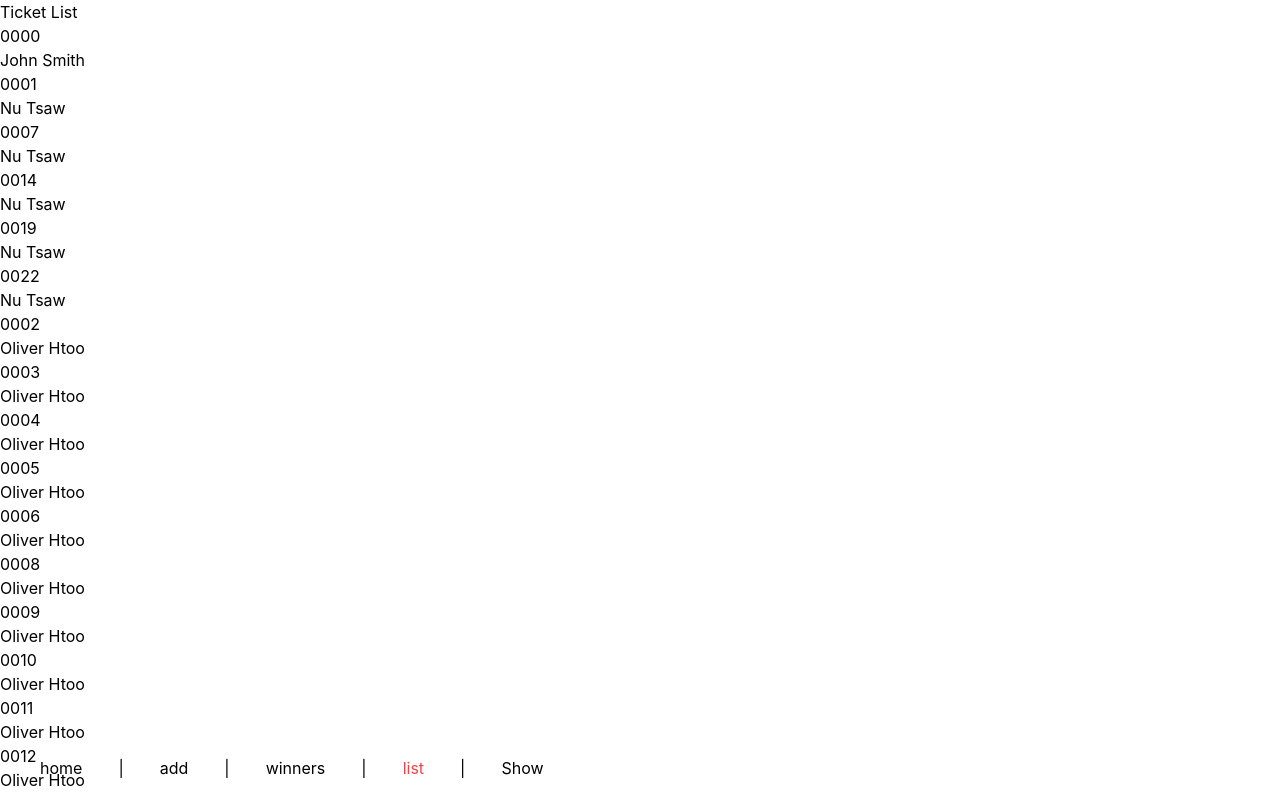
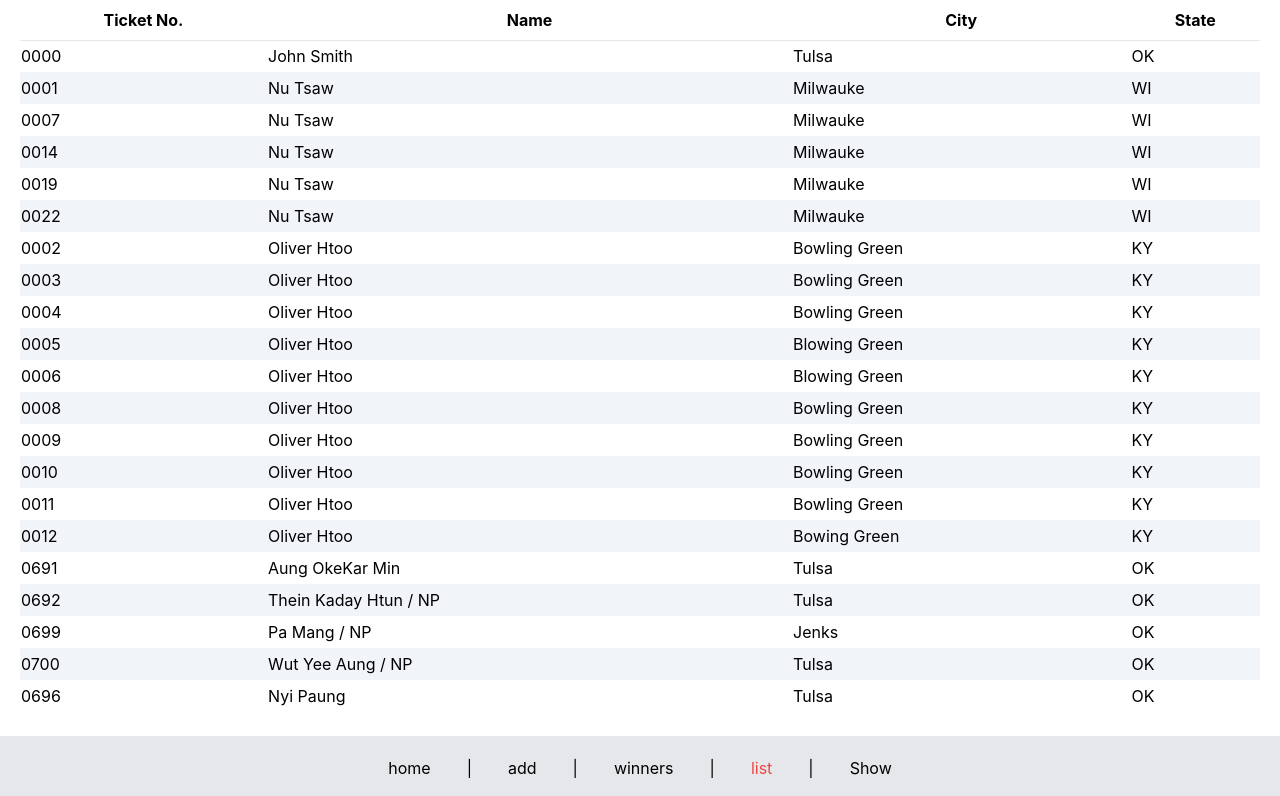
Before and after one commit to JubalThang/mwc_building_fun_luckydraw_2022, a React (Vite) app: page /list in a window 1280 px wide. Shown: the top 796 px of the page. Built offline with nearby package versions, Linux system fonts and the light colour scheme; data requests are answered from the project's data file.

Commit message:
mainPage clean up and move to Modal, TicketList page build, add background to navbar

```diff
--- a/src/App.css
+++ b/src/App.css
@@ -33,6 +33,9 @@
 
   .prize-div:hover {
     @apply border-white
+  }
+  .table-row {
+    @apply h-8
   }
 }
 
--- a/src/components/AddPage.jsx
+++ b/src/components/AddPage.jsx
@@ -1,19 +1,27 @@
 import { useLuckyContext } from '../Context/Context'
 
 export default function AddPage() {
-    const { postTicket } = useLuckyContext()
+    const { postTicket, tickets } = useLuckyContext()
 
     function handleSubmit(e) {
         e.preventDefault()
         let inputTicketCount = 0
-        let tickets = []
+        let addTickets = []
 
         if (e.target.ticket.value.includes('-')) {
             const arrayCount = e.target.ticket.value.split('-')
 
-            for (let i = parseInt(arrayCount[0]); i <= parseInt(arrayCount[1]); i++ ) {
+            for (let i = parseInt(arrayCount[0]); i <= parseInt(arrayCount[1]); i++) {
+                let t_number = ""
+                i < 1000 ? t_number = "0".concat(i.toString()) : i.toString()
+                if (checkIfTheTicketIsThere(t_number)) {
+                    alert('One of your input tickets is alreay there')
+                    e.target.reset()
+                    return
+                } else {
+
                     let ticket = {
-                    ticket_number: i.toString(),
+                        ticket_number: t_number,
                         user: {
                             name: e.target.name.value,
                             contact: e.target.contact.value,
@@ -21,12 +29,18 @@ export default function AddPage() {
                             state: e.target.state.value
                         }
                     }
-                tickets.push(ticket)
+                    addTickets.push(ticket)
+                }
             }
 
-        } else if(e.target.ticket.value.includes(',')) {
+        } else if (e.target.ticket.value.includes(',')) {
             inputTicketCount = e.target.ticket.value.split(',')
             inputTicketCount.map(t => {
+                if (checkIfTheTicketIsThere(t.toString())) {
+                    alert('One of your input tickets is alreay there')
+                    e.target.reset()
+                    return
+                }
                 let ticket = {
                     ticket_number: t.toString(),
                     user: {
@@ -36,9 +50,14 @@ export default function AddPage() {
                         state: e.target.state.value
                     }
                 }
-                tickets.push(ticket)
+                addTickets.push(ticket)
             })
-        } else if(e.target.ticket.value.length === 4) {
+        } else if (e.target.ticket.value.length === 4) {
+            if (checkIfTheTicketIsThere(e.target.ticket.value.toString())) {
+                alert('One of your input tickets is alreay there')
+                e.target.reset()
+                return
+            }
             let ticket = {
                 ticket_number: parseInt(e.target.ticket.value),
                 user: {
@@ -48,30 +67,24 @@ export default function AddPage() {
                     state: e.target.state.value
                 }
             }
-            tickets.push(ticket)
+            addTickets.push(ticket)
         }
         else {
             alert('Check your ticket input!!')
             return
         }
 
-
-        // const ticket = {
-        //     ticket_number : e.target.ticket.value,
-        //     user : {
-        //         name : e.target.name.value,
-        //         contact : e.target.contact.value,
-        //         city : e.target.city.value,
-        //         state : e.target.state.value
-        //     }
-        // }
-
-        postTicket(tickets)
+        postTicket(addTickets)
         e.target.reset()
     }
 
+    function checkIfTheTicketIsThere(num) {
+        if (tickets.find(t => t.ticket_number === num)) {
+            return true
+        }
+    }
     return (
-        <div className="w-full h-full bg-gray-100">
+        <div className="w-full h-full bg-gray-100 overflow-y-auto">
             <h1 className="text-center text-4xl p-5 font-semibold ">Enter ticket info</h1>
             <form className="w-96 mx-auto" onSubmit={(e) => handleSubmit(e)}>
                 <label htmlFor="ticket" className="label">Ticket No.</label>
@@ -87,7 +100,7 @@ export default function AddPage() {
                 <input type="text" name="city" className="input" required />
 
                 <label htmlFor="state" className="label">State</label>
-                <input type="text" name="state" className="input" required />
+                <input type="text" name="state" onInput={(e) => e.target.value = e.target.value.slice(0, 2)} className="input uppercase" required />
 
                 <input type="submit" className='submit mt-5 uppercase' pattern="/^[a-z]{2}$/" value="Add" />
             </form>
--- a/src/components/InputsModel.jsx
+++ b/src/components/InputsModel.jsx
@@ -1,9 +1,37 @@
 import Fireworks from "@fireworks-js/react";
+import { useEffect, useState } from "react";
 import { useLuckyContext } from "../Context/Context";
-import { useState } from "react";
 
-export default function InputsModel({ winner, loading, dummyLoading, reload, setFirst, setSecond, setThird, setFourth, btnDisable, isFireworksShoot }) {
-    const { isShowingSidebar } = useLuckyContext()
+export default function InputsModel({ winner, loading, onSubmitDraw, reload, isFireworksShoot, setTicketToSearch }) {
+    const [btnDisable, setbtnDisable] = useState(true)
+    const [first, setFirst] = useState('')
+    const [second, setSecond] = useState('')
+    const [third, setThird] = useState('')
+    const [fourth, setFourth] = useState('')
+    const { isShowingSidebar, selectedPrize } = useLuckyContext()
+
+    useEffect(() => {
+        if (first !== '' && second !== '' && third !== '' && fourth !== '') {
+            setbtnDisable(false)
+        } else {
+            setbtnDisable(true)
+        }
+        setTicketToSearch(first+second+third+fourth)
+    }, [first, second, third, fourth])
+
+    function handleOnSubmit(e) {
+        selectedPrize ? onSubmitDraw(e) : alert('Choose the prize first!'); return
+    }
+
+    function handleReload() {
+        setbtnDisable(true)
+        setFirst('')
+        setSecond('')
+        setThird('')
+        setFourth('')
+        setTicketToSearch('')
+        reload()
+    }
 
     return (
         <div className='absolute top-0 right-0 bottom-0 left-0 flex justify-center items-center'>
@@ -15,18 +43,18 @@ export default function InputsModel({ winner, loading, dummyLoading, reload, set
                                 <h1 className='text-center text-white text-5xl font-bold my-3 underline underline-offset-8 text-rainbow-animation'>Congratulation!</h1>
                                 <h1 className='text-center text-white text-4xl font-bold'>{winner.user.name}</h1>
                                 <h1 className='text-center text-white text-3xl font-bold pb-10'>{winner.user.state}</h1>
-                                <button className='btn mx-auto m-10' onClick={() => reload()}>Reload</button>
+                                <button className='btn mx-auto m-10' onClick={() => handleReload()}>Reload</button>
                             </>
                             :
                             <>
                                 <h1 className='text-center text-white text-5xl font-bold my-3 underline underline-offset-8'>Oops!</h1>
                                 <h1 className='text-center text-white text-4xl font-bold pb-10'>လက်မှတ်မရောင်းရသေးပါ</h1>
-                                <button className='btn mx-auto m-10' onClick={() => reload()}>Reload</button>
+                                <button className='btn mx-auto m-10' onClick={() => handleReload()}>Reload</button>
                             </>
                         :
                         !loading ?
                             <>
-                                <form onSubmit={(e) => dummyLoading(e)} className='w-full'>
+                                <form onSubmit={(e) => handleOnSubmit(e)} className='w-full'>
                                     <div className="flex space-x-5 items-center justify-center mb-5">
                                         <input type="number" onInput={(e) => e.target.value = e.target.value.slice(0, 1)} className='input-field' name='first' onChange={(e) => setFirst(e.target.value)} />
                                         <input type="number" onInput={(e) => e.target.value = e.target.value.slice(0, 1)} className='input-field' name='second' onChange={(e) => setSecond(e.target.value)} />
--- a/src/components/Navbar.jsx
+++ b/src/components/Navbar.jsx
@@ -6,19 +6,19 @@ export default function Navbar() {
   const { isShowingSidebar, setIsShowingSidebar } = useLuckyContext()
   const active_btn = 'text-red-500 nav-btn'
   return (
-    <div className=" absolute bottom-0 left-0 h-16 px-10 text-center z-30">
-    <ul className=" flex justify-center items-center space-x-9 h-full">
-        <li> <NavLink to='/' className={({isActive}) => isActive ? active_btn : 'nav-btn'}><h1>home</h1></NavLink></li>
+    <div className=" absolute bottom-0 left-0 right-0 h-16 px-10 text-center z-30 bg-gray-200">
+      <ul className=" flex justify-center items-center space-x-9 h-full">
+        <li> <NavLink to='/' className={({ isActive }) => isActive ? active_btn : 'nav-btn'}><h1>home</h1></NavLink></li>
         <li>|</li>
-        <li><NavLink to='/add' className={({isActive}) => isActive ? active_btn : 'nav-btn'}><h1>add</h1></NavLink></li>
+        <li><NavLink to='/add' className={({ isActive }) => isActive ? active_btn : 'nav-btn'}><h1>add</h1></NavLink></li>
         <li>|</li>
-        <li><NavLink to='/winners' className={({isActive}) => isActive ? active_btn: 'nav-btn'}><h1>winners</h1></NavLink></li>
+        <li><NavLink to='/winners' className={({ isActive }) => isActive ? active_btn : 'nav-btn'}><h1>winners</h1></NavLink></li>
         <li>|</li>
-        <li><NavLink to='/list' className={({isActive}) => isActive ? active_btn : 'nav-btn'}><h1>list</h1></NavLink></li>
+        <li><NavLink to='/list' className={({ isActive }) => isActive ? active_btn : 'nav-btn'}><h1>list</h1></NavLink></li>
         <li>|</li>
-        <li><button onClick={() => setIsShowingSidebar((pre)=>!pre)}>{isShowingSidebar ? 'Hide' : 'Show'}</button></li>
-    </ul>
+        <li><button onClick={() => setIsShowingSidebar((pre) => !pre)}>{isShowingSidebar ? 'Hide' : 'Show'}</button></li>
+      </ul>
 
-</div>
+    </div>
   )
 }
--- a/src/components/TicketList.jsx
+++ b/src/components/TicketList.jsx
@@ -4,16 +4,32 @@ import { useLuckyContext } from '../Context/Context'
 export default function TicketList() {
   const { tickets } = useLuckyContext()
   return (
-    <div>
-      Ticket List
-      {
-        tickets.map(ticket => (
-          <div key={ticket.id}>
-            <h1>{ticket.ticket_number}</h1>
-            <h1>{ticket.user.name}</h1>
-          </div>
-        ))
-      }
+    <div className=' max-h-full overflow-y-auto'>
+      <div className=' mb-20 px-5'>
+        <table className=' min-w-full'>
+          <thead className=' border-b '>
+            <tr className=' h-10 py-5'>
+              <th>Ticket No.</th>
+              <th>Name</th>
+              <th>City</th>
+              <th>State</th>
+            </tr>
+          </thead>
+          <tbody>
+            {
+              tickets.map(ticket => (
+                <tr key={ticket.id} className=' even:bg-slate-100 text-left table-row'>
+                  <td>{ticket.ticket_number}</td>
+                  <td>{ticket.user.name}</td>
+                  <td>{ticket.user.city}</td>
+                  <td>{ticket.user.state}</td>
+                </tr>
+              ))
+            }
+          </tbody>
+        </table>
+      </div>
+
     </div>
   )
 }
```
Also changed, not shown: src/components/MainPage.jsx (+2 -23 lines). Lines whose indentation alone changed are shown as unchanged.
